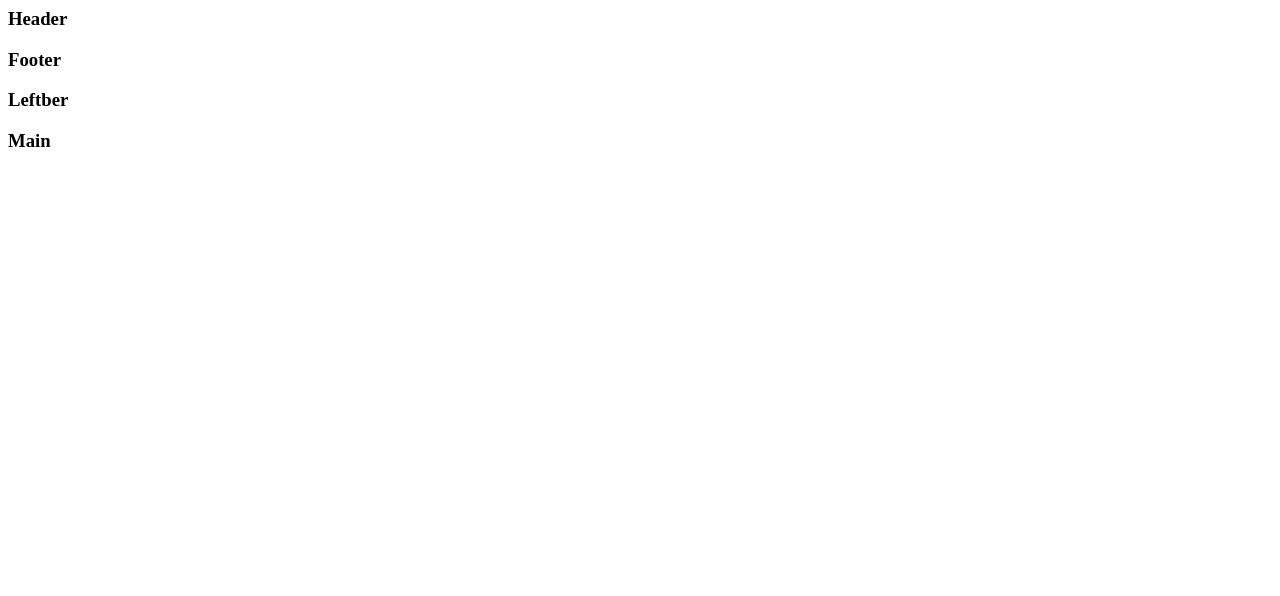
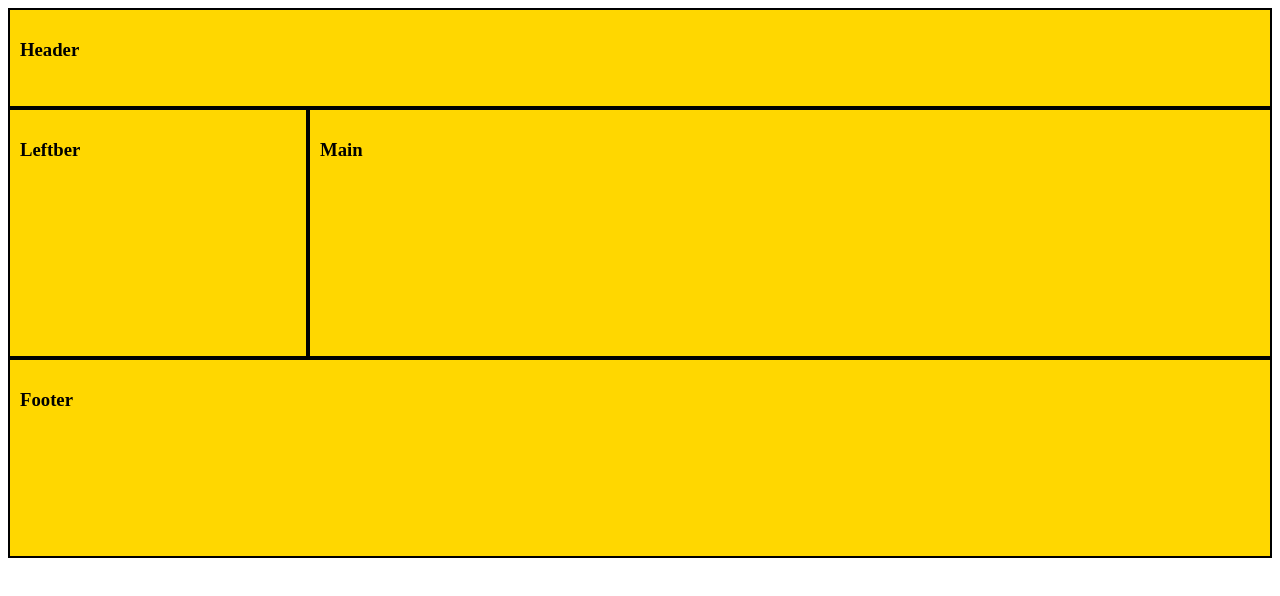
Before and after one commit to rapinnat/rapinnat-3, a plain HTML site: page index.html in a window 1280 px wide. Drawn offline with Linux system fonts and the light colour scheme.

Commit message:
Update styles.css

```diff
--- a/styles.css
+++ b/styles.css
@@ -1,6 +1,33 @@
-.textbox {
-color:rgb(255, 3, 3);
-background-color:rgb(152, 219, 255);
-border: 4px solid rgb(55, 55, 55);
-box-shadow:4px 4px 8px 4px rgba(9, 230, 9, 0.502);
+.grid{
+display: grid;
+grid-template-columns: 300px auto;
+grid-template-rows: 100px minmax(250px, auto) 200px;
+grid-template-areas:
+'header header'
+'leftbar main'
+'footer footer';
 }
+
+.page-header {
+grid-area: header;
+}
+
+.page-leftbar {
+grid-area: leftbar;
+}
+
+.page-main {
+grid-area: main;
+}
+
+.page-footer{
+grid-area: footer;
+}
+
+
+.content {
+background-color:gold;
+border: 2px solid  black;
+box-sizing: border-box;
+padding: 10px;
+}
```
